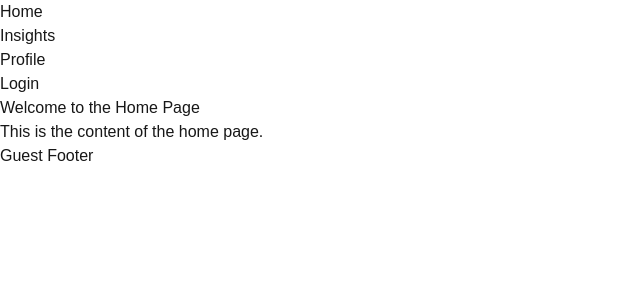
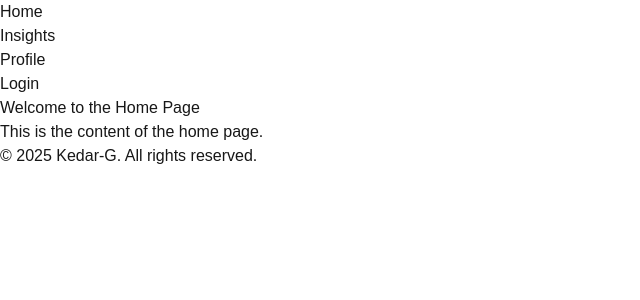
Before and after one commit to kedarcoding/nexscribe, a Next.js app in the folder frontend/: page /home in a window 1280 px wide. Shown: the top 300 px of the page, without its empty margins (0-640 px from the left). Built offline with nearby package versions, Linux system fonts and the light colour scheme.

Commit message:
footer set

```diff
--- a/frontend/src/app/components/layouts/GuestLayout.js
+++ b/frontend/src/app/components/layouts/GuestLayout.js
@@ -9,7 +9,9 @@ const GuestLayout = ({ children }) => {
       <ReduxProvider>{children}</ReduxProvider>
       </main>
       <footer className="bg-blue-200 p-4">
-        Guest Footer
+        <div className='flex w-full justify-center'>
+         © {new Date().getFullYear()} Kedar-G. All rights reserved.
+         </div>
       </footer>
     </div>
   );
--- a/frontend/src/app/components/layouts/UserLayout.js
+++ b/frontend/src/app/components/layouts/UserLayout.js
@@ -3,7 +3,11 @@ const UserLayout = ({ children }) => {
       <div>
         <header>User Header</header>
         <main>{children}</main>
-        <footer>User Footer</footer>
+        <footer>
+        <div className='flex w-full justify-center'>
+         © {new Date().getFullYear()} Kedar-G. All rights reserved.
+         </div>
+        </footer>
       </div>
     );
   };
```
